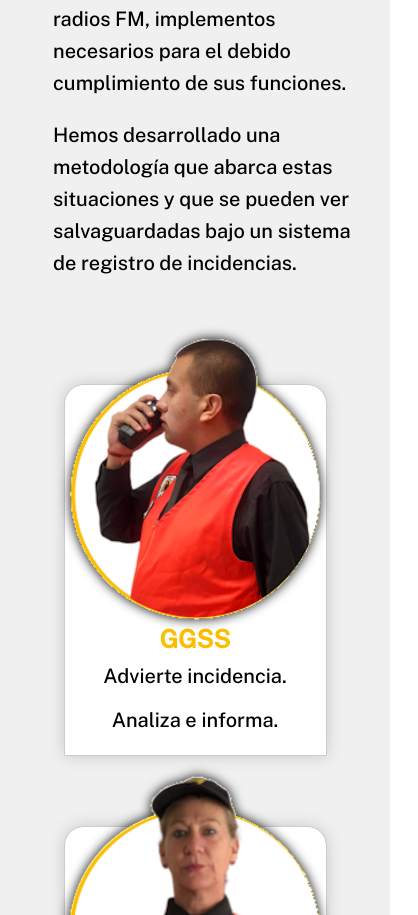
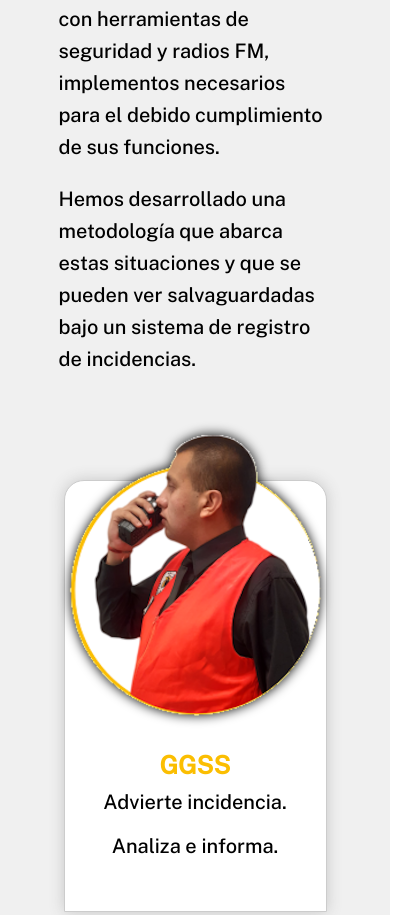
Before and after one commit to FraneSpralja/valfra_seguridad, a plain HTML site: page index.html in a window 390 px wide. Shown: the part 7528-8443 px from the top of the page, 418 px wide, since content can reach past the window. Drawn offline with nearby package versions, Linux system fonts and the light colour scheme.

Commit message:
correccion style

```diff
--- a/assets/css/style.css
+++ b/assets/css/style.css
@@ -767,7 +767,7 @@ footer#footer .footer-block--bottom {
     }
 
     #reportes.sistema-reportes p {
-        width: 80%;
+        width: 70%;
         display: block;
         margin: auto;
         margin-bottom: 20px;
@@ -775,10 +775,15 @@ footer#footer .footer-block--bottom {
 
     section#reportes.sistema-reportes .card-reportes {
         width: 90%;
+        height: 430px;
     }
 
     section#contacto-form form#formulario-bottom {
         width: 85%;
+    }
+
+    section#reportes.sistema-reportes .card-reportes div.card-reportes--body h4 {
+        margin-top: 30px;
     }
 
     #footer {
```
